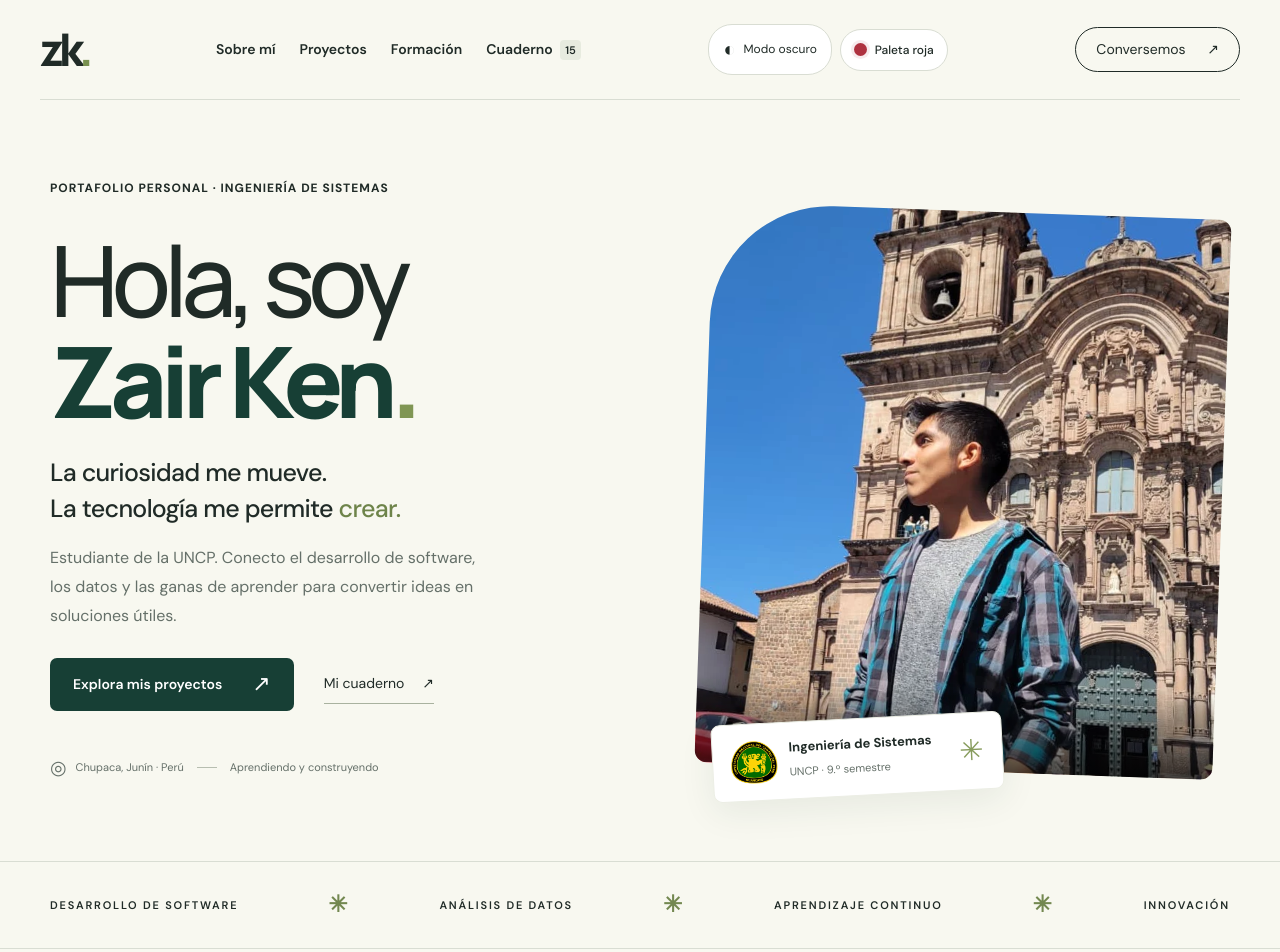
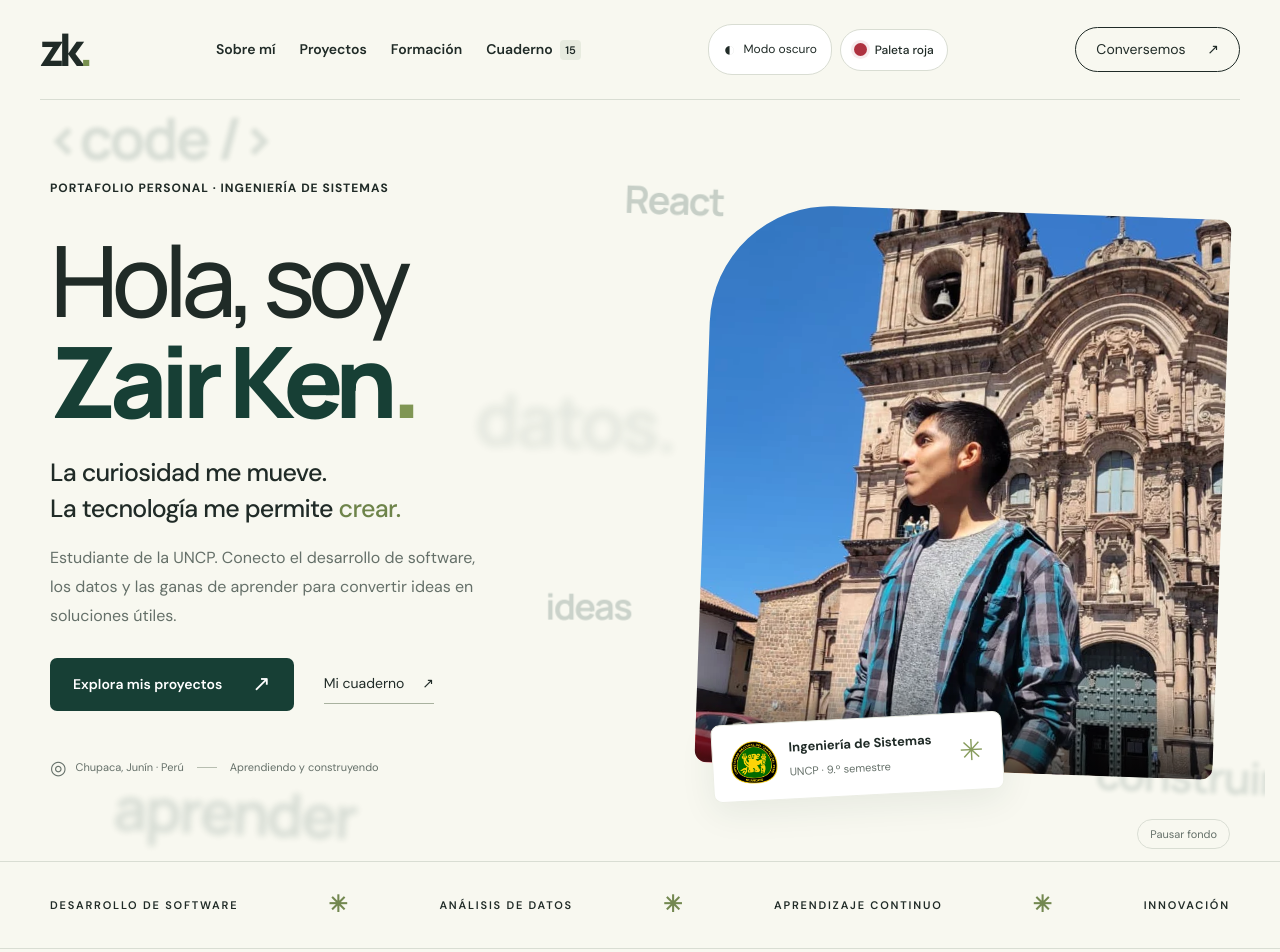
Before and after one commit to ZairRaaa/ZairPortafolio, a plain HTML site: page index.html in a window 1280 px wide. Shown: the top 952 px of the page. Drawn offline with Linux system fonts and the light colour scheme.

Commit message:
Animo el fondo de mi portada

```diff
--- /dev/null
+++ b/assets/css/hero-depth.css
@@ -0,0 +1,62 @@
+/* Capas decorativas exclusivas de la portada. */
+.hero { position: relative; isolation: isolate; }
+.hero-depth {
+  position: absolute;
+  inset: 0 -35px;
+  z-index: -1;
+  overflow: hidden;
+  pointer-events: none;
+  user-select: none;
+}
+.depth-word {
+  position: absolute;
+  color: var(--green);
+  font-family: var(--display);
+  font-weight: 650;
+  letter-spacing: -.045em;
+  line-height: 1;
+  opacity: .14;
+  transform: translate(var(--word-x, 0px), var(--word-y, 0px));
+  transition: transform .7s ease-out;
+}
+.depth-word > span {
+  display: block;
+  animation: word-float 12s ease-in-out infinite alternate;
+}
+.word-code { left: 2%; top: 2%; font-size: 58px; filter: blur(2px); }
+.word-react { left: 48%; top: 12%; font-size: 38px; opacity: .22; }
+.word-data { left: 36%; top: 39%; font-size: 72px; filter: blur(4px); opacity: .09; }
+.word-build { right: 0; bottom: 7%; font-size: 44px; filter: blur(2px); }
+.word-ideas { left: 42%; top: 65%; font-size: 36px; opacity: .2; }
+.word-learn { left: 7%; bottom: 1%; font-size: 60px; filter: blur(3px); }
+.word-react > span, .word-build > span { animation-delay: -5s; animation-duration: 16s; }
+.word-data > span, .word-learn > span { animation-delay: -8s; animation-duration: 19s; }
+.hero-motion {
+  position: absolute;
+  bottom: 12px;
+  right: 0;
+  color: var(--muted);
+  background: var(--paper);
+  border: 1px solid var(--line);
+  border-radius: 20px;
+  font-size: 11px;
+  padding: 5px 12px;
+}
+.hero[data-motion-paused] .depth-word > span { animation-play-state: paused; }
+.hero[data-motion-paused] .depth-word { transition: none; }
+@keyframes word-float {
+  from { transform: translate3d(-6px, 5px, 0) rotate(-5deg); }
+  to { transform: translate3d(12px, -13px, 0) rotate(3deg); }
+}
+@media (max-width: 700px) {
+  .hero-depth { inset-inline: -12px; }
+  .word-data, .word-ideas, .word-build { display: none; }
+  .word-code { font-size: 34px; top: 1%; }
+  .word-react { left: auto; right: 4%; top: 35%; font-size: 30px; }
+  .word-learn { font-size: 40px; }
+}
+@media (prefers-reduced-motion: reduce) {
+  .depth-word { transform: none; transition: none; }
+  .depth-word > span { animation: none; }
+  .hero-motion { display: none; }
+}
--- /dev/null
+++ b/assets/js/hero-depth.js
@@ -0,0 +1,53 @@
+// Movimiento por capas, sin interceptar los enlaces de la portada.
+(() => {
+  'use strict';
+  const hero = document.querySelector('.hero');
+  if (!hero) return;
+  const words = [...hero.querySelectorAll('[data-depth]')];
+  const button = hero.querySelector('.hero-motion');
+  const reduced = matchMedia('(prefers-reduced-motion: reduce)');
+  const pointer = matchMedia('(hover: hover) and (pointer: fine)');
+  let paused = false;
+  let frame = 0;
+  let x = 0;
+  let y = 0;
+
+  function reset() {
+    cancelAnimationFrame(frame);
+    frame = 0;
+    words.forEach(word => {
+      word.style.removeProperty('--word-x');
+      word.style.removeProperty('--word-y');
+    });
+  }
+
+  function sync() {
+    hero.toggleAttribute('data-motion-paused', paused || reduced.matches || document.hidden);
+    button.hidden = reduced.matches;
+    button.setAttribute('aria-pressed', String(paused));
+    button.textContent = paused ? 'Activar fondo' : 'Pausar fondo';
+    reset();
+  }
+
+  hero.addEventListener('pointermove', event => {
+    if (paused || reduced.matches || !pointer.matches || event.pointerType === 'touch') return;
+    const rect = hero.getBoundingClientRect();
+    x = (event.clientX - rect.left) / rect.width - .5;
+    y = (event.clientY - rect.top) / rect.height - .5;
+    if (frame) return;
+    frame = requestAnimationFrame(() => {
+      words.forEach(word => {
+        const depth = Number(word.dataset.depth);
+        word.style.setProperty('--word-x', `${-x * depth}px`);
+        word.style.setProperty('--word-y', `${-y * depth}px`);
+      });
+      frame = 0;
+    });
+  }, { passive: true });
+  hero.addEventListener('pointerleave', reset);
+  button.addEventListener('click', () => { paused = !paused; sync(); });
+  reduced.addEventListener('change', sync);
+  pointer.addEventListener('change', reset);
+  document.addEventListener('visibilitychange', sync);
+  sync();
+})();
--- a/index.html
+++ b/index.html
@@ -9,8 +9,10 @@
   <link rel="icon" href="assets/images/logos/Logo_uncp.webp" type="image/png">
   <script src="assets/js/theme.js"></script>
   <link rel="stylesheet" href="assets/css/home.css">
+  <link rel="stylesheet" href="assets/css/hero-depth.css">
   <script src="assets/js/appearance.js" defer></script>
   <script src="assets/js/home.js" defer></script>
+  <script src="assets/js/hero-depth.js" defer></script>
 </head>
 <body>
   <a class="skip" href="#contenido">Saltar al contenido</a>
@@ -29,6 +31,15 @@
   </header>
   <main id="contenido">
     <section class="hero wrap" id="inicio" aria-labelledby="hero-title">
+      <div class="hero-depth" aria-hidden="true">
+        <span class="depth-word word-code" data-depth="18"><span>&lt;code /&gt;</span></span>
+        <span class="depth-word word-react" data-depth="32"><span>React</span></span>
+        <span class="depth-word word-data" data-depth="12"><span>datos.</span></span>
+        <span class="depth-word word-build" data-depth="25"><span>construir</span></span>
+        <span class="depth-word word-ideas" data-depth="40"><span>ideas</span></span>
+        <span class="depth-word word-learn" data-depth="16"><span>aprender</span></span>
+      </div>
+      <button class="hero-motion" type="button" aria-pressed="false" hidden>Pausar fondo</button>
       <div class="hero-copy">
         <div class="eyebrow">PORTAFOLIO PERSONAL · INGENIERÍA DE SISTEMAS</div>
         <h1 id="hero-title">Hola, soy<br><span>Zair Ken</span><span class="name-dot">.</span></h1>
```
